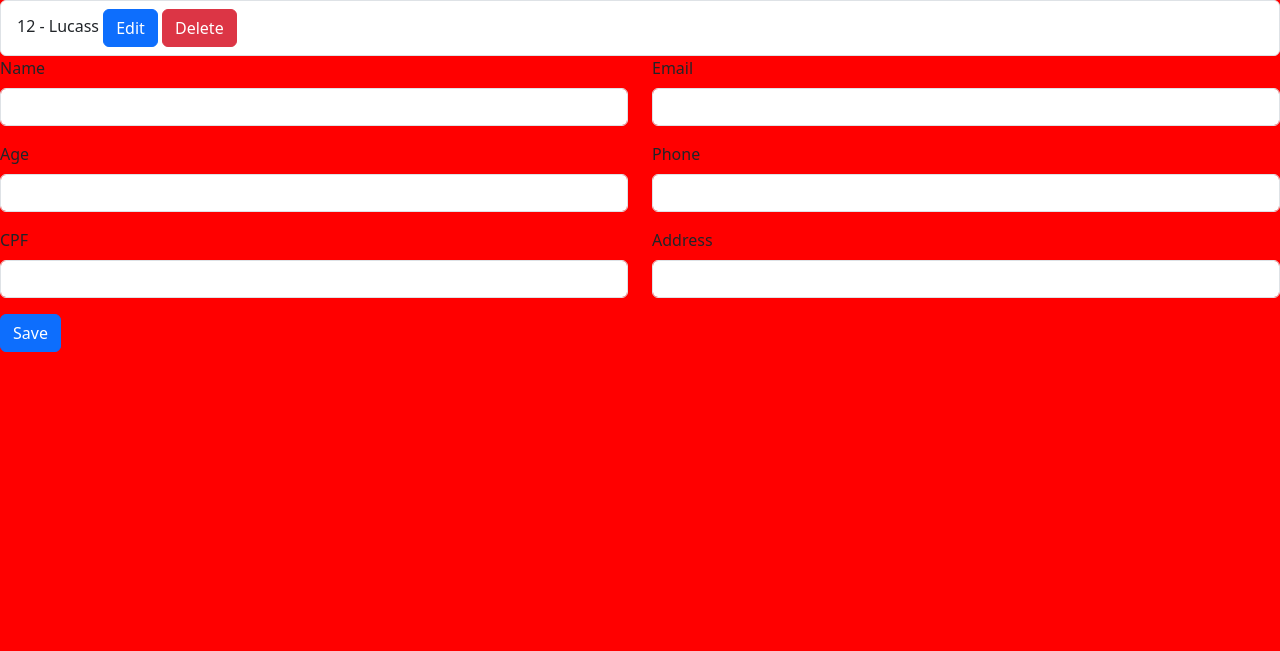
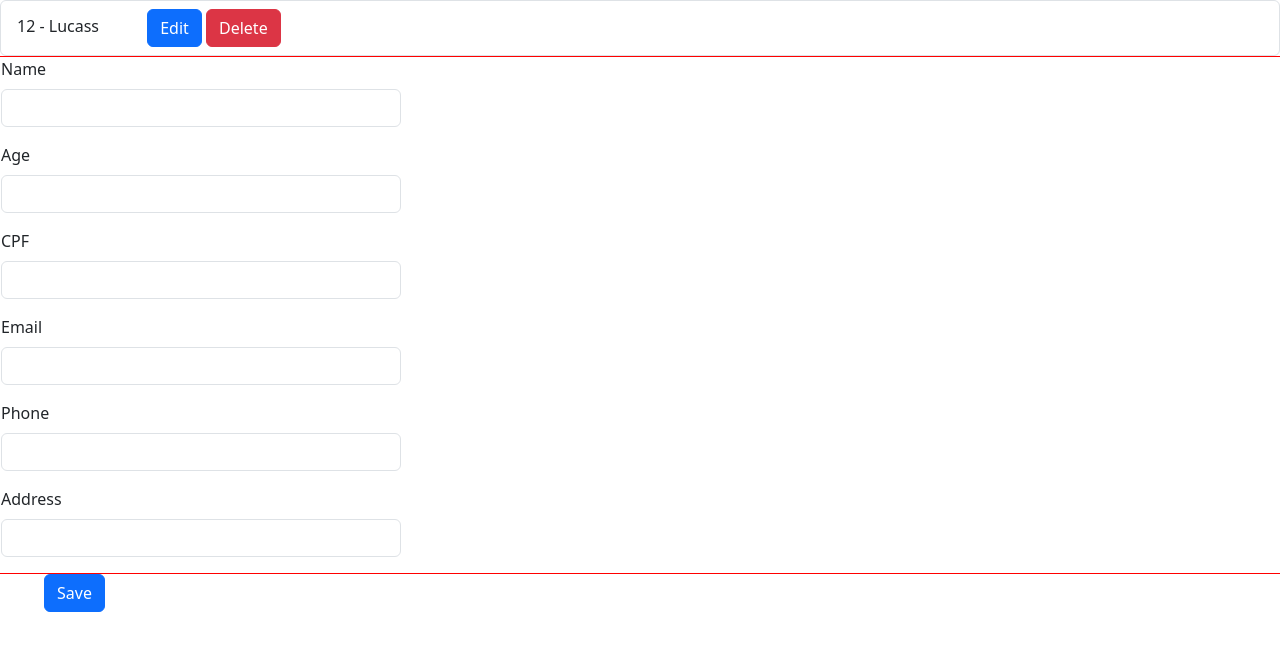
Before and after one commit to lucasalvesb/django-project, a Django app: template core/templates/index.html in a window 1280 px wide. Shown: the top 651 px of the page. Run offline with Django 4.2, Linux system fonts and the light colour scheme; the template is opened without the code that fills it: values that come from a table or form of the project are taken from there, others are empty; data comes from the database, SQL or seed files in the repository.

Commit message:
more css added for the forms

```diff
--- /dev/null
+++ b/core/static/index.css
@@ -0,0 +1,20 @@
+.new-person-form {
+  margin-top: 2rem;
+  margin-bottom: 2rem;
+  background: black;
+}
+
+.row {
+  display: flex;
+  flex-direction: column;
+  border: 1px solid red;
+}
+
+.btn.btn-primary {
+  margin-left: 2.75rem;
+  max-width: 5rem;
+}
+
+.mb-3 {
+    max-width: 25rem;
+}
--- a/core/templates/index.css
+++ /dev/null
@@ -1,13 +0,0 @@
-.new-person-form {
-    margin-top: 2rem;
-    margin-bottom: 2rem;
-    background: black;
-}
-
-.row {
-    background-color: red;
-}
-
-body {
-    background-color: red;
-}
--- a/core/templates/index.html
+++ b/core/templates/index.html
@@ -17,9 +17,10 @@
       integrity="sha384-KK94CHFLLe+nY2dmCWGMq91rCGa5gtU4mk92HdvYe+M/SXH301p5ILy+dN9+nJOZ"
       crossorigin="anonymous"
     />
+    {% load static %}
     <link
-      href="index.css"
       rel="stylesheet"
+      href="{% static 'index.css' %}"
     />
   </head>
   <body>
```
